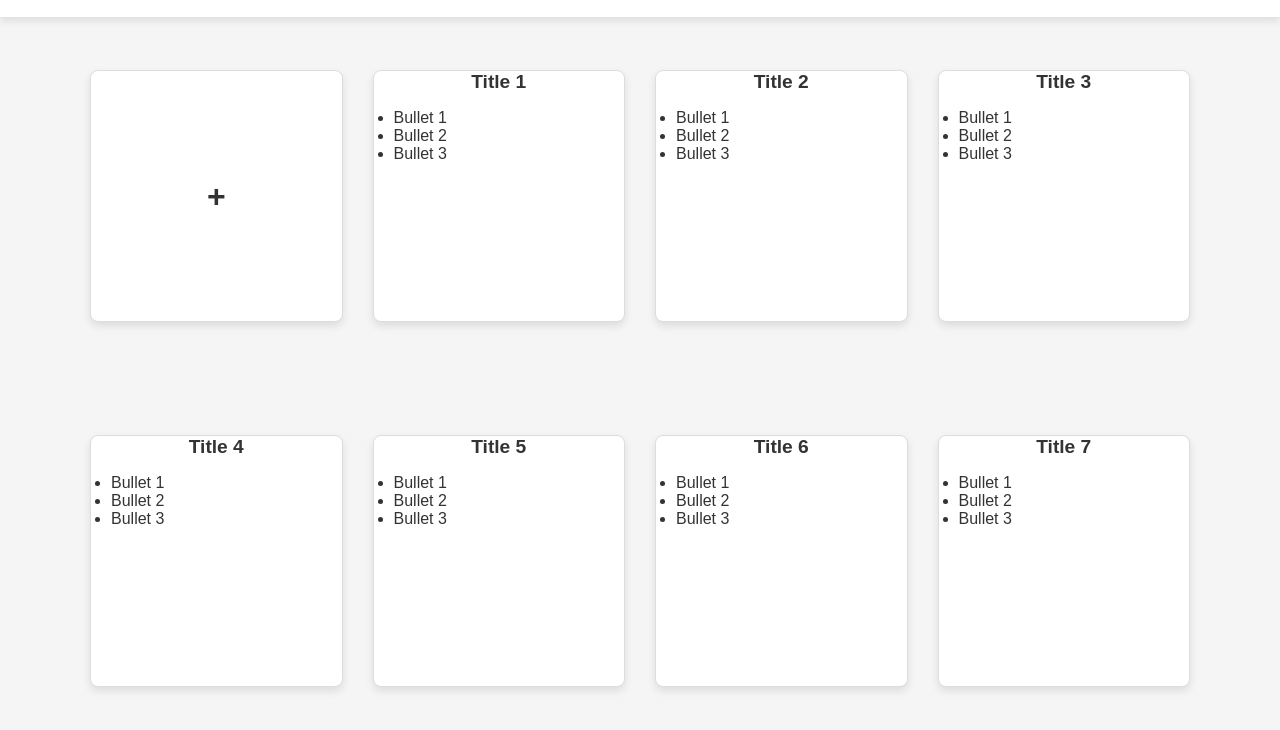
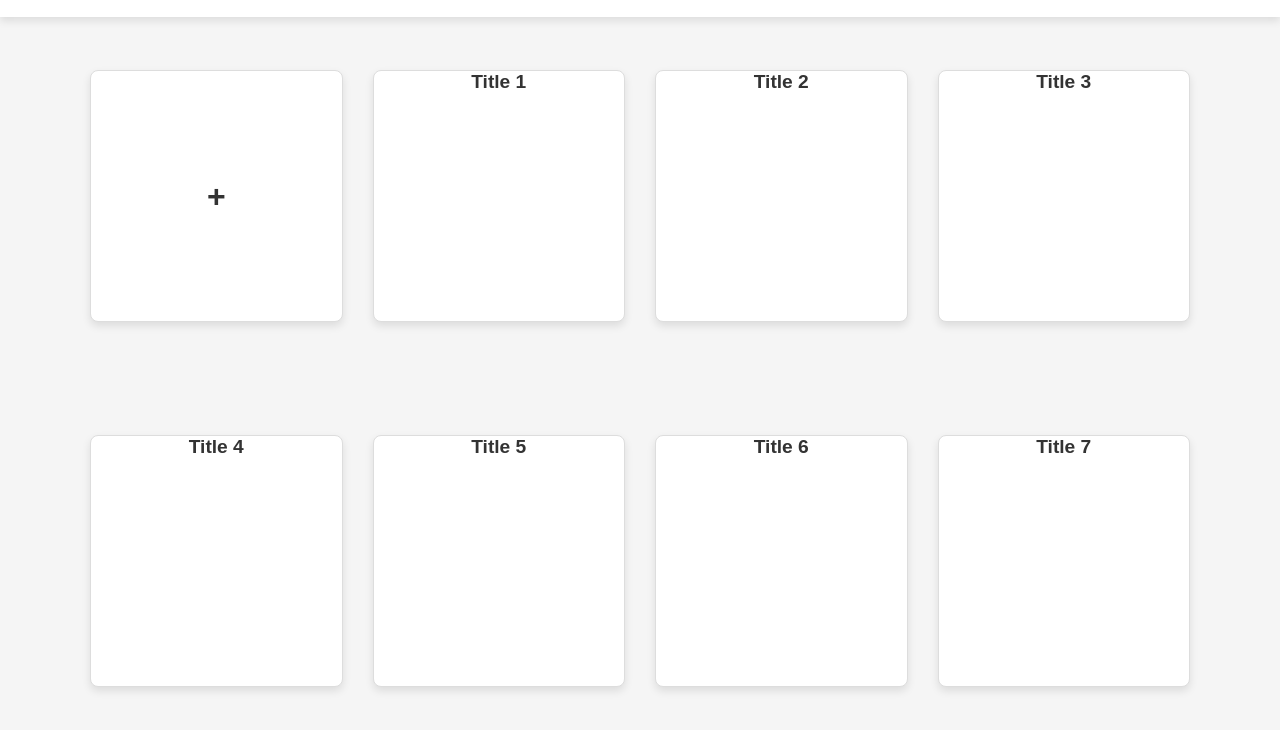
Before and after one commit to aflam745/Way2Go, a website: page front-end/src/components/IteneraryComponent/itineraryComponent.html in a window 1280 px wide. Shown: the part 60-790 px from the top of the page. Drawn offline with Linux system fonts and the light colour scheme.

Commit message:
Removed static bullets

```diff
--- a/front-end/src/components/IteneraryComponent/itineraryComponent.html
+++ b/front-end/src/components/IteneraryComponent/itineraryComponent.html
@@ -15,65 +15,30 @@
 
     <a href="page1.html" class="tile">
         <div class="title">Title 1</div>
-        <ul class="bullets">
-            <li>Bullet 1</li>
-            <li>Bullet 2</li>
-            <li>Bullet 3</li>
-        </ul>
     </a>
 
     <a href="page2.html" class="tile">
         <div class="title">Title 2</div>
-        <ul class="bullets">
-            <li>Bullet 1</li>
-            <li>Bullet 2</li>
-            <li>Bullet 3</li>
-        </ul>
     </a>
 
     <a href="page3.html" class="tile">
         <div class="title">Title 3</div>
-        <ul class="bullets">
-            <li>Bullet 1</li>
-            <li>Bullet 2</li>
-            <li>Bullet 3</li>
-        </ul>
     </a>
 
     <a href="page4.html" class="tile">
         <div class="title">Title 4</div>
-        <ul class="bullets">
-            <li>Bullet 1</li>
-            <li>Bullet 2</li>
-            <li>Bullet 3</li>
-        </ul>
     </a>
 
     <a href="page5.html" class="tile">
         <div class="title">Title 5</div>
-        <ul class="bullets">
-            <li>Bullet 1</li>
-            <li>Bullet 2</li>
-            <li>Bullet 3</li>
-        </ul>
     </a>
 
     <a href="page6.html" class="tile">
         <div class="title">Title 6</div>
-        <ul class="bullets">
-            <li>Bullet 1</li>
-            <li>Bullet 2</li>
-            <li>Bullet 3</li>
-        </ul>
     </a>
 
     <a href="page7.html" class="tile">
         <div class="title">Title 7</div>
-        <ul class="bullets">
-            <li>Bullet 1</li>
-            <li>Bullet 2</li>
-            <li>Bullet 3</li>
-        </ul>
     </a>
 </div>
 
```
